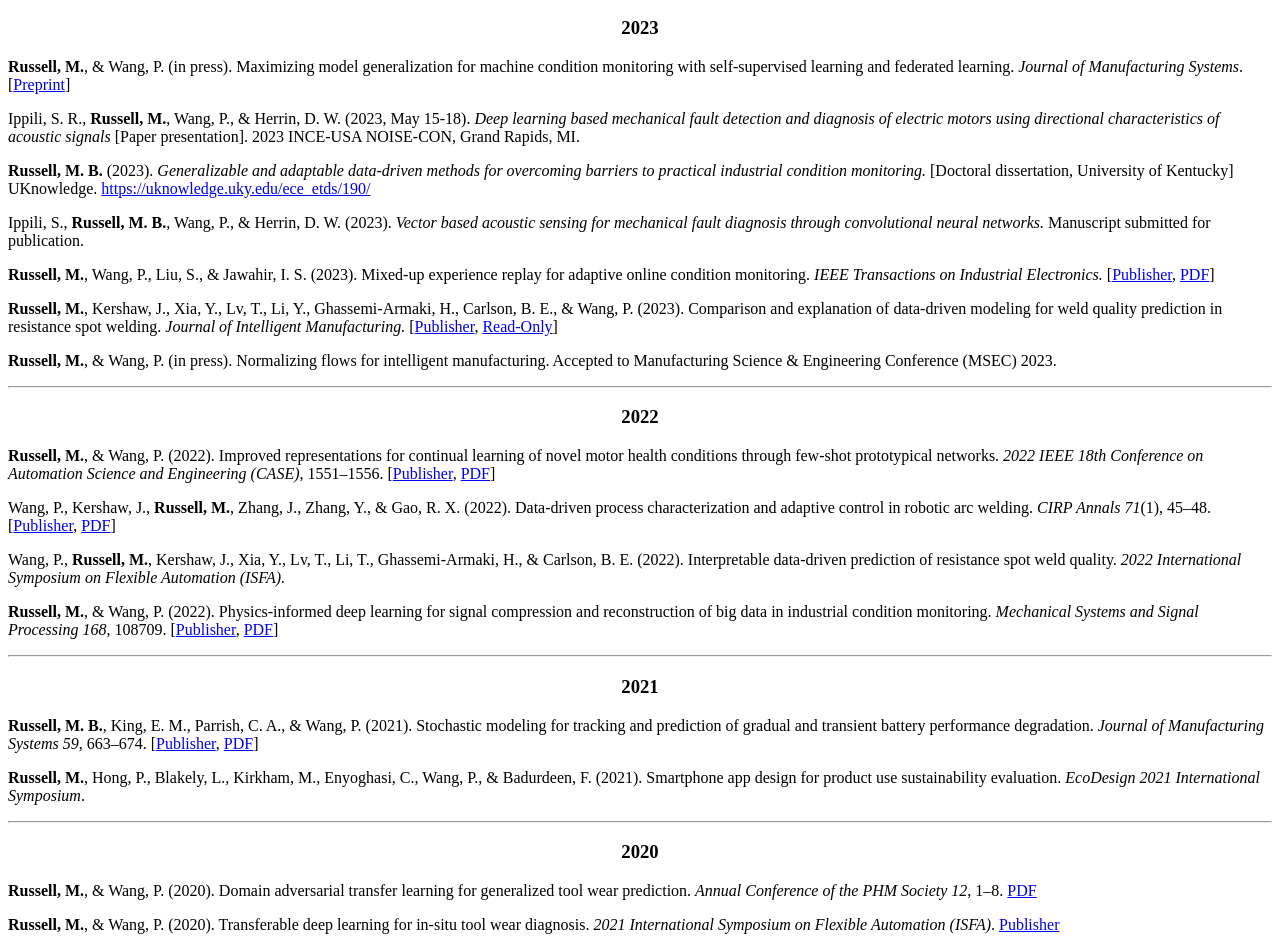
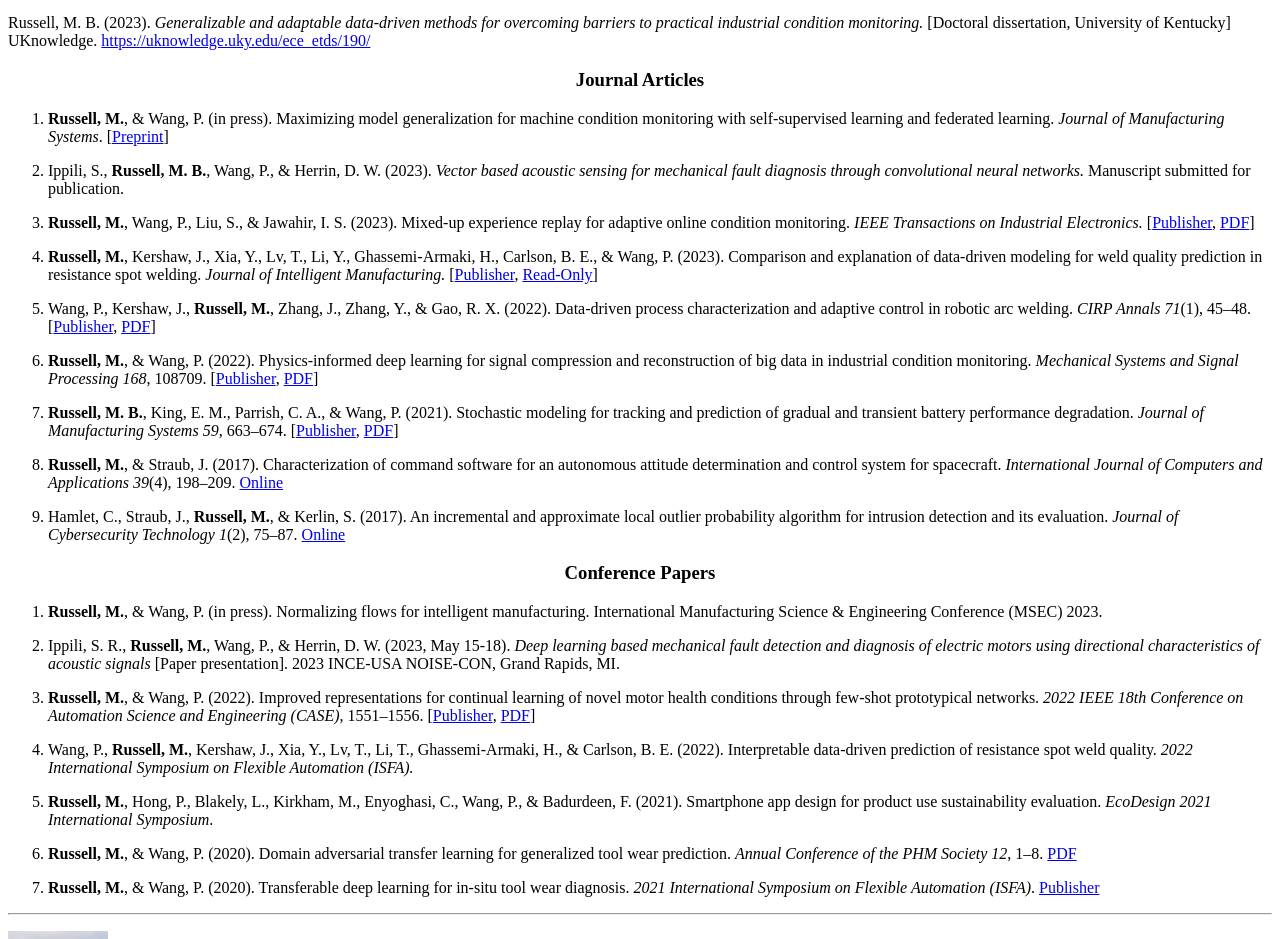
Before and after one commit to mbr4477/blog, a Gatsby site: page /papers/ in a window 1280 px wide. Shown: the part 450-1389 px from the top of the page. Built offline with nearby package versions, Linux system fonts and the light colour scheme; Gatsby itself is replaced by a stand-in of ours.

Commit message:
Reformat papers to journal vs. conference

```diff
--- a/content/pages/papers.md
+++ b/content/pages/papers.md
@@ -2,60 +2,46 @@
 title: Publications
 ---
 
-<div style="text-align: center">
+<div style="text-align: center;">
     <a href="https://scholar.google.com/citations?user=FNyNIFgAAAAJ&hl=en">
         <img src="https://img.shields.io/badge/Google%20Scholar-blue" />
     </a>
 </div>
 
-<h1 style="text-align: center;">2023</h1
+Russell, M. B. (2023). *Generalizable and adaptable data-driven methods for overcoming barriers to practical industrial condition monitoring.* [Doctoral dissertation, University of Kentucky] UKnowledge. https://uknowledge.uky.edu/ece_etds/190/
 
-**Russell, M.**, & Wang, P. (in press). Maximizing model generalization for machine condition monitoring with self-supervised learning and federated learning. *Journal of Manufacturing Systems*. [[Preprint](https://arxiv.org/abs/2304.14398)]
+<h1 style="text-align: center;">Journal Articles</h1>
 
-Ippili, S. R., **Russell, M.**, Wang, P., & Herrin, D. W. (2023, May 15-18). *Deep learning based mechanical fault detection and diagnosis of electric motors using directional characteristics of acoustic signals* [Paper presentation]. 2023 INCE-USA NOISE-CON, Grand Rapids, MI.
+1. **Russell, M.**, & Wang, P. (in press). Maximizing model generalization for machine condition monitoring with self-supervised learning and federated learning. *Journal of Manufacturing Systems*. [[Preprint](https://arxiv.org/abs/2304.14398)]
 
-**Russell, M. B.** (2023). *Generalizable and adaptable data-driven methods for overcoming barriers to practical industrial condition monitoring.* [Doctoral dissertation, University of Kentucky] UKnowledge. https://uknowledge.uky.edu/ece_etds/190/
+2. Ippili, S., **Russell, M. B.**, Wang, P., & Herrin, D. W. (2023). *Vector based acoustic sensing for mechanical fault diagnosis through convolutional neural networks.* Manuscript submitted for publication.
 
-Ippili, S., **Russell, M. B.**, Wang, P., & Herrin, D. W. (2023). *Vector based acoustic sensing for mechanical fault diagnosis through convolutional neural networks.* Manuscript submitted for publication.
+3. **Russell, M.**, Wang, P., Liu, S., & Jawahir, I. S. (2023). Mixed-up experience replay for adaptive online condition monitoring. *IEEE Transactions on Industrial Electronics.* [[Publisher](https://ieeexplore.ieee.org/document/10083059), [PDF](files/ALL_22-TIE-4784.pdf)]
 
-**Russell, M.**, Wang, P., Liu, S., & Jawahir, I. S. (2023). Mixed-up experience replay for adaptive online condition monitoring. *IEEE Transactions on Industrial Electronics.* [[Publisher](https://ieeexplore.ieee.org/document/10083059), [PDF](files/ALL_22-TIE-4784.pdf)]
+4. **Russell, M.**, Kershaw, J., Xia, Y., Lv, T., Li, Y., Ghassemi-Armaki, H., Carlson, B. E., & Wang, P. (2023). Comparison and explanation of data-driven modeling for weld quality prediction in resistance spot welding. *Journal of Intelligent Manufacturing.* [[Publisher](https://link.springer.com/article/10.1007/s10845-023-02108-1), [Read-Only](https://rdcu.be/c8ZSO)]
 
-**Russell, M.**, Kershaw, J., Xia, Y., Lv, T., Li, Y., Ghassemi-Armaki, H., Carlson, B. E., & Wang, P. (2023). Comparison and explanation of data-driven modeling for weld quality prediction in resistance spot welding. *Journal of Intelligent Manufacturing.* [[Publisher](https://link.springer.com/article/10.1007/s10845-023-02108-1), [Read-Only](https://rdcu.be/c8ZSO)]
+5. Wang, P., Kershaw, J., **Russell, M.**, Zhang, J., Zhang, Y., & Gao, R. X. (2022). Data-driven process characterization and adaptive control in robotic arc welding. *CIRP Annals 71*(1), 45&ndash;48. [[Publisher](https://www.sciencedirect.com/science/article/abs/pii/S0007850622000920?dgcid=coauthor), [PDF](files/CIRP2022_RoboticWelding_Submission.pdf)]
 
-**Russell, M.**, & Wang, P. (in press). Normalizing flows for intelligent manufacturing. Accepted to Manufacturing Science & Engineering Conference (MSEC) 2023.
+6. **Russell, M.**, & Wang, P. (2022). Physics-informed deep learning for signal compression and reconstruction of big data in industrial condition monitoring. *Mechanical Systems and Signal Processing 168*, 108709. [[Publisher](https://www.sciencedirect.com/science/article/abs/pii/S0888327021010293), [PDF](files/2021-11-18_MSSP_AE_Compression_Round2.pdf)]
 
----
+7. **Russell, M. B.**, King, E. M., Parrish, C. A., & Wang, P. (2021). Stochastic modeling for tracking and prediction of gradual and transient battery performance degradation. *Journal of Manufacturing Systems 59*, 663&ndash;674. [[Publisher](https://www.sciencedirect.com/science/article/abs/pii/S0278612521000881), [PDF](files/promfg_NAMARC_russell.pdf)]
 
-<h1 style="text-align: center;">2022</h1>
+8. **Russell, M.**, & Straub, J. (2017). Characterization of command software for an autonomous attitude determination and control system for spacecraft. *International Journal of Computers and Applications 39*(4), 198&ndash;209. [Online](https://www.tandfonline.com/doi/abs/10.1080/1206212X.2017.1329261)
 
-**Russell, M.**, & Wang, P. (2022). Improved representations for continual learning of novel motor health conditions through few-shot prototypical networks. *2022 IEEE 18th Conference on Automation Science and Engineering (CASE)*, 1551&ndash;1556. [[Publisher](https://ieeexplore.ieee.org/abstract/document/9926567), [PDF](files/RussellWang_CASE2022_FINAL.pdf)]
+9. Hamlet, C., Straub, J., **Russell, M.**, & Kerlin, S. (2017). An incremental and approximate local outlier probability algorithm for intrusion detection and its evaluation. *Journal of Cybersecurity Technology 1*(2), 75&ndash;87. [Online](https://www.tandfonline.com/doi/full/10.1080/23742917.2016.1226651)
 
-Wang, P., Kershaw, J., **Russell, M.**, Zhang, J., Zhang, Y., & Gao, R. X. (2022). Data-driven process characterization and adaptive control in robotic arc welding. *CIRP Annals 71*(1), 45&ndash;48. [[Publisher](https://www.sciencedirect.com/science/article/abs/pii/S0007850622000920?dgcid=coauthor), [PDF](files/CIRP2022_RoboticWelding_Submission.pdf)]
+<h1 style="text-align: center;">Conference Papers</h1>
 
-Wang, P., **Russell, M.**, Kershaw, J., Xia, Y., Lv, T., Li, T., Ghassemi-Armaki, H., & Carlson, B. E. (2022). Interpretable data-driven prediction of resistance spot weld quality. *2022 International Symposium on Flexible Automation (ISFA).*
+1. **Russell, M.**, & Wang, P. (in press). Normalizing flows for intelligent manufacturing. International Manufacturing Science & Engineering Conference (MSEC) 2023.
 
-**Russell, M.**, & Wang, P. (2022). Physics-informed deep learning for signal compression and reconstruction of big data in industrial condition monitoring. *Mechanical Systems and Signal Processing 168*, 108709. [[Publisher](https://www.sciencedirect.com/science/article/abs/pii/S0888327021010293), [PDF](files/2021-11-18_MSSP_AE_Compression_Round2.pdf)]
+2. Ippili, S. R., **Russell, M.**, Wang, P., & Herrin, D. W. (2023, May 15-18). *Deep learning based mechanical fault detection and diagnosis of electric motors using directional characteristics of acoustic signals* [Paper presentation]. 2023 INCE-USA NOISE-CON, Grand Rapids, MI.
 
----
+3. **Russell, M.**, & Wang, P. (2022). Improved representations for continual learning of novel motor health conditions through few-shot prototypical networks. *2022 IEEE 18th Conference on Automation Science and Engineering (CASE)*, 1551&ndash;1556. [[Publisher](https://ieeexplore.ieee.org/abstract/document/9926567), [PDF](files/RussellWang_CASE2022_FINAL.pdf)]
 
-<h1 style="text-align: center;">2021</h1>
+4. Wang, P., **Russell, M.**, Kershaw, J., Xia, Y., Lv, T., Li, T., Ghassemi-Armaki, H., & Carlson, B. E. (2022). Interpretable data-driven prediction of resistance spot weld quality. *2022 International Symposium on Flexible Automation (ISFA).*
 
-**Russell, M. B.**, King, E. M., Parrish, C. A., & Wang, P. (2021). Stochastic modeling for tracking and prediction of gradual and transient battery performance degradation. *Journal of Manufacturing Systems 59*, 663&ndash;674. [[Publisher](https://www.sciencedirect.com/science/article/abs/pii/S0278612521000881), [PDF](files/promfg_NAMARC_russell.pdf)]
+5. **Russell, M.**, Hong, P., Blakely, L., Kirkham, M., Enyoghasi, C., Wang, P., & Badurdeen, F. (2021). Smartphone app design for product use sustainability evaluation. *EcoDesign 2021 International Symposium*.
 
-**Russell, M.**, Hong, P., Blakely, L., Kirkham, M., Enyoghasi, C., Wang, P., & Badurdeen, F. (2021). Smartphone app design for product use sustainability evaluation. *EcoDesign 2021 International Symposium*.
+6. **Russell, M.**, & Wang, P. (2020). Domain adversarial transfer learning for generalized tool wear prediction. *Annual Conference of the PHM Society 12*, 1&ndash;8. [PDF](https://papers.phmsociety.org/index.php/phmconf/article/download/1137/910)
 
----
-
-<h1 style="text-align: center;">2020</h1>
-
-**Russell, M.**, & Wang, P. (2020). Domain adversarial transfer learning for generalized tool wear prediction. *Annual Conference of the PHM Society 12*, 1&ndash;8. [PDF](https://papers.phmsociety.org/index.php/phmconf/article/download/1137/910)
-
-**Russell, M.**, & Wang, P. (2020). Transferable deep learning for in-situ tool wear diagnosis. *2021 International Symposium on Flexible Automation (ISFA)*. [Publisher](https://asmedigitalcollection.asme.org/ISFA/proceedings-abstract/ISFA2020/83617/V001T09A006/1087345)
-
----
-
-<h1 style="text-align: center;">2017</h1>
-
-**Russell, M.**, & Straub, J. (2017). Characterization of command software for an autonomous attitude determination and control system for spacecraft. *International Journal of Computers and Applications 39*(4), 198&ndash;209. [Online](https://www.tandfonline.com/doi/abs/10.1080/1206212X.2017.1329261)
-
-Hamlet, C., Straub, J., **Russell, M.**, & Kerlin, S. (2017). An incremental and approximate local outlier probability algorithm for intrusion detection and its evaluation. *Journal of Cybersecurity Technology 1*(2), 75&ndash;87. [Online](https://www.tandfonline.com/doi/full/10.1080/23742917.2016.1226651)
+7. **Russell, M.**, & Wang, P. (2020). Transferable deep learning for in-situ tool wear diagnosis. *2021 International Symposium on Flexible Automation (ISFA)*. [Publisher](https://asmedigitalcollection.asme.org/ISFA/proceedings-abstract/ISFA2020/83617/V001T09A006/1087345)
```
